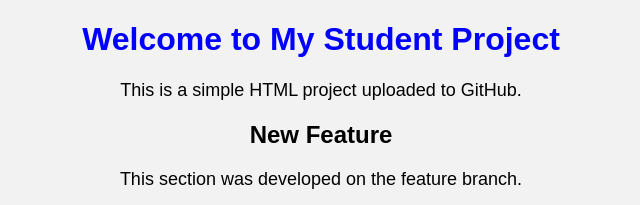
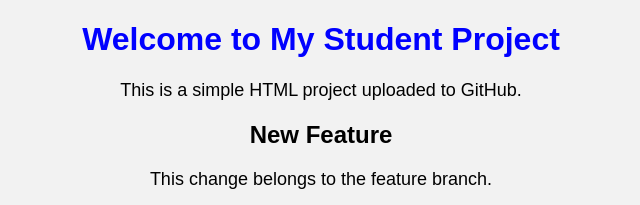
Before and after one commit to Austin-gif-s/Project1, a plain HTML site: page index.html in a window 1280 px wide. Shown: the top 205 px of the page, without its empty margins (319-959 px from the left). Drawn offline with Linux system fonts and the light colour scheme.

Commit message:
Update index.html

```diff
--- a/index.html
+++ b/index.html
@@ -8,7 +8,7 @@
     <h1>Welcome to My Student Project</h1>
     <p>This is a simple HTML project uploaded to GitHub.</p>
     <h2>New Feature</h2>
-    <p>This section was developed on the feature branch.</p>
+    <p>This change belongs to the feature branch.</p>
     <img src="student.jpg" alt="Student Image" width="300">
 </body>
 </html>
```
